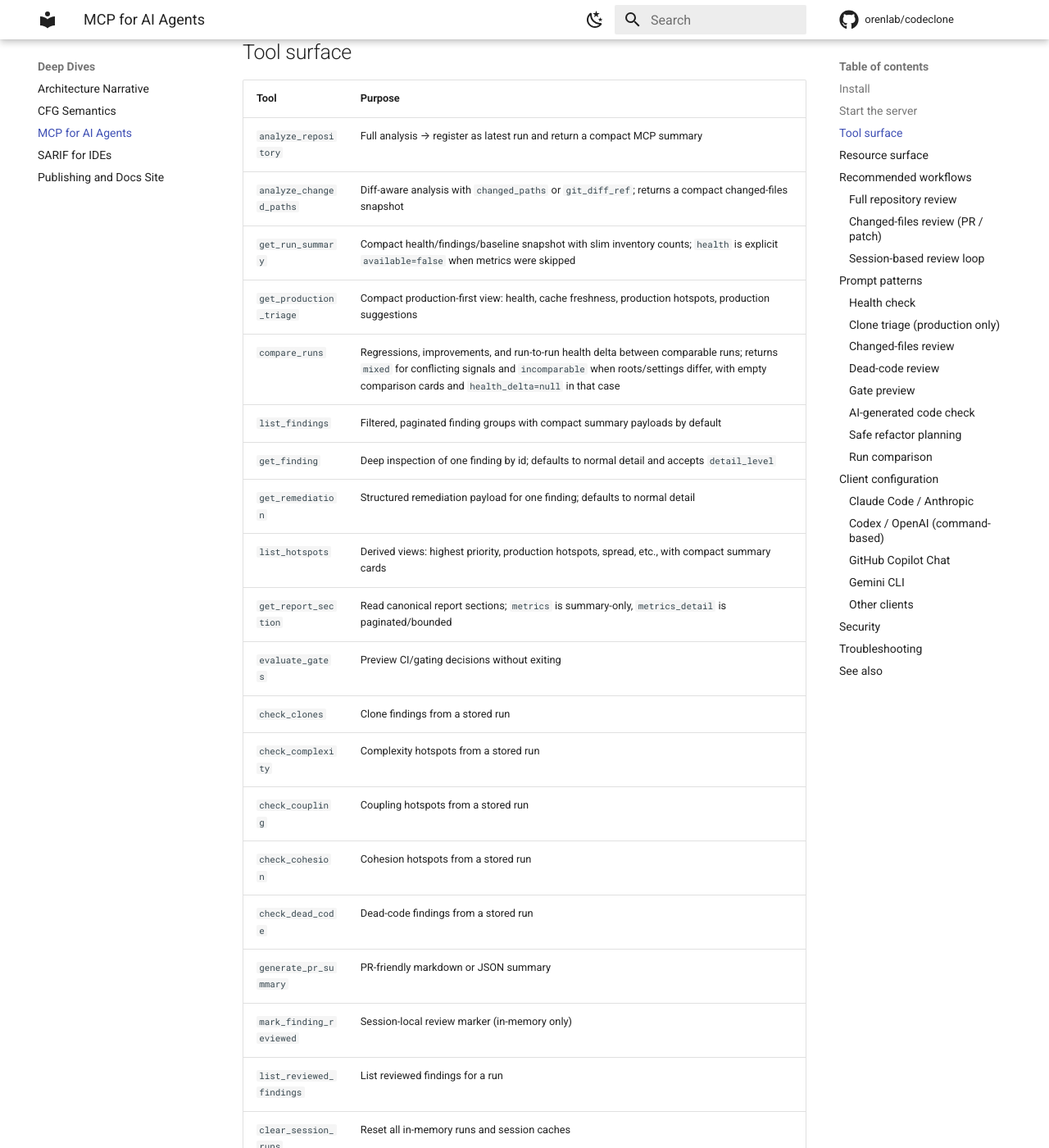
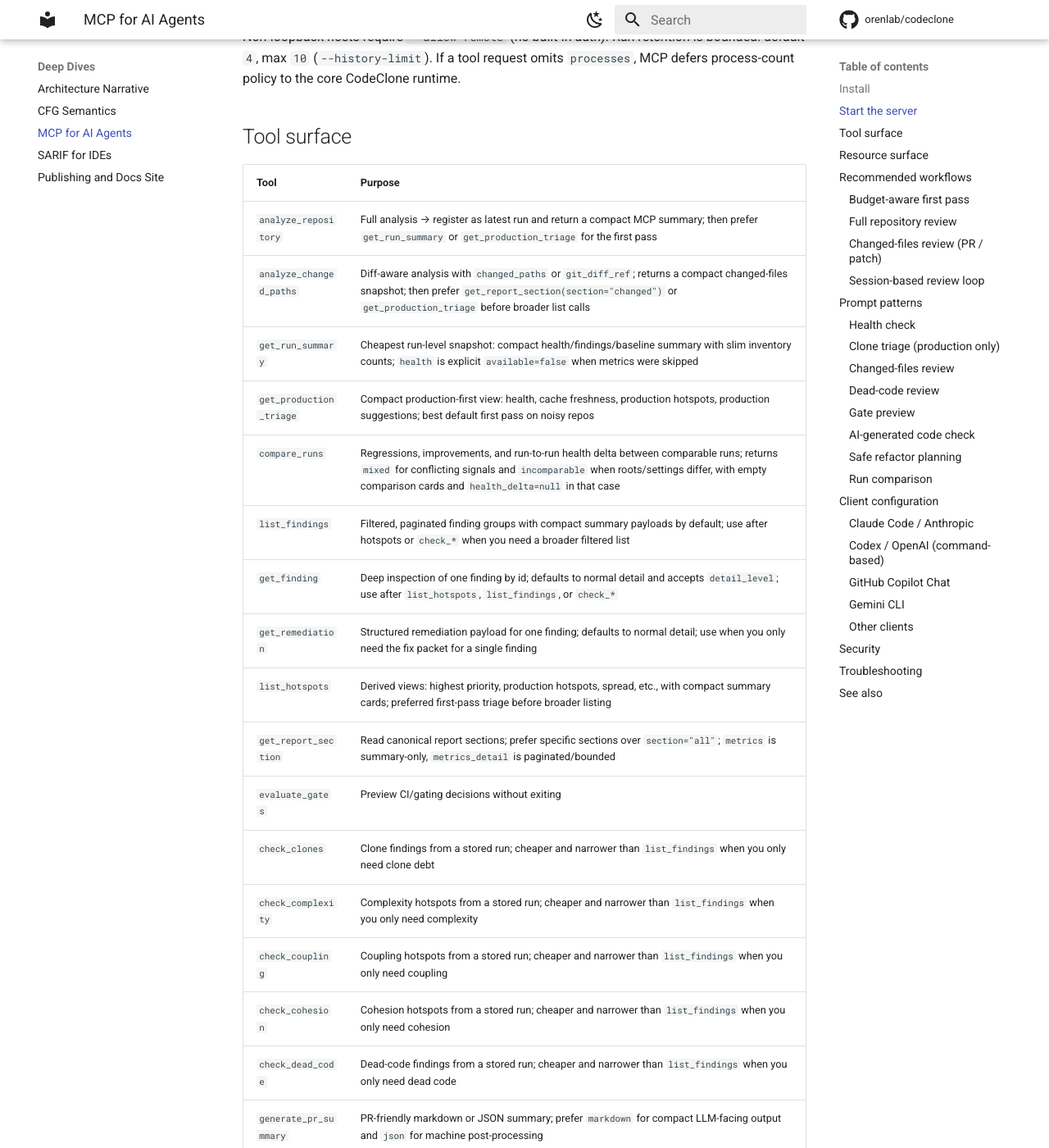
Before and after one commit to orenlab/codeclone, an MkDocs documentation site: the page built from docs/mcp.md, in a window 1280 px wide and 1400 px high, scrolled down 991 px. Shown: the whole window at 82% size. Built offline with MkDocs 1.6.1 and Material for MkDocs 9.7.7, drawn with Linux system fonts in a browser that asks for light colours; comment, search, counter and statistics services are not loaded; some of the changed text lies outside the part shown.

Commit message:
feat(mcp): harden MCP helper semantics and make the budget-first workflow explicit
- stabilize compact MCP clone and finding ids with collision-safe hashed short-id helpers
- factor JSON/resource serialization and derived-section projection into shared MCP helpers, reducing service coupling without changing canonical report contracts
- make the MCP workflow explicitly budget-aware and triage-first in server instructions, tool descriptions, README, and MCP docs
- lock the new guidance and helper behavior with updated MCP server/service tests
- refresh uv.lock to the current dependency lock state

````diff
--- a/docs/mcp.md
+++ b/docs/mcp.md
@@ -4,9 +4,13 @@
 and MCP-capable clients. It exposes the existing deterministic pipeline without
 mutating source files, baselines, cache, or on-disk report artifacts. Only
 session-local review/run state is mutable in memory.
+It is not only bounded in payload shape — it actively guides agents toward
+low-cost, high-signal workflows.
 
 MCP is a **client integration surface**, not a model-specific feature. It works
 with any MCP-capable client regardless of the backend model.
+In practice, the cheapest useful path is also the most obvious one: summary or
+triage first, then hotspots or focused checks, then single-finding drill-down.
 
 ## Install
 
@@ -44,23 +48,23 @@
 
 | Tool                     | Purpose                                                                                                                                                                                                                                 |
 |--------------------------|-----------------------------------------------------------------------------------------------------------------------------------------------------------------------------------------------------------------------------------------|
-| `analyze_repository`     | Full analysis → register as latest run and return a compact MCP summary                                                                                                                                                                 |
-| `analyze_changed_paths`  | Diff-aware analysis with `changed_paths` or `git_diff_ref`; returns a compact changed-files snapshot                                                                                                                                    |
-| `get_run_summary`        | Compact health/findings/baseline snapshot with slim inventory counts; `health` is explicit `available=false` when metrics were skipped                                                                                                  |
-| `get_production_triage`  | Compact production-first view: health, cache freshness, production hotspots, production suggestions                                                                                                                                     |
+| `analyze_repository`     | Full analysis → register as latest run and return a compact MCP summary; then prefer `get_run_summary` or `get_production_triage` for the first pass                                                                                    |
+| `analyze_changed_paths`  | Diff-aware analysis with `changed_paths` or `git_diff_ref`; returns a compact changed-files snapshot; then prefer `get_report_section(section="changed")` or `get_production_triage` before broader list calls                          |
+| `get_run_summary`        | Cheapest run-level snapshot: compact health/findings/baseline summary with slim inventory counts; `health` is explicit `available=false` when metrics were skipped                                                                      |
+| `get_production_triage`  | Compact production-first view: health, cache freshness, production hotspots, production suggestions; best default first pass on noisy repos                                                                                             |
 | `compare_runs`           | Regressions, improvements, and run-to-run health delta between comparable runs; returns `mixed` for conflicting signals and `incomparable` when roots/settings differ, with empty comparison cards and `health_delta=null` in that case |
-| `list_findings`          | Filtered, paginated finding groups with compact summary payloads by default                                                                                                                                                             |
-| `get_finding`            | Deep inspection of one finding by id; defaults to normal detail and accepts `detail_level`                                                                                                                                              |
-| `get_remediation`        | Structured remediation payload for one finding; defaults to normal detail                                                                                                                                                               |
-| `list_hotspots`          | Derived views: highest priority, production hotspots, spread, etc., with compact summary cards                                                                                                                                          |
-| `get_report_section`     | Read canonical report sections; `metrics` is summary-only, `metrics_detail` is paginated/bounded                                                                                                                                        |
+| `list_findings`          | Filtered, paginated finding groups with compact summary payloads by default; use after hotspots or `check_*` when you need a broader filtered list                                                                                      |
+| `get_finding`            | Deep inspection of one finding by id; defaults to normal detail and accepts `detail_level`; use after `list_hotspots`, `list_findings`, or `check_*`                                                                                    |
+| `get_remediation`        | Structured remediation payload for one finding; defaults to normal detail; use when you only need the fix packet for a single finding                                                                                                   |
+| `list_hotspots`          | Derived views: highest priority, production hotspots, spread, etc., with compact summary cards; preferred first-pass triage before broader listing                                                                                      |
+| `get_report_section`     | Read canonical report sections; prefer specific sections over `section="all"`; `metrics` is summary-only, `metrics_detail` is paginated/bounded                                                                                         |
 | `evaluate_gates`         | Preview CI/gating decisions without exiting                                                                                                                                                                                             |
-| `check_clones`           | Clone findings from a stored run                                                                                                                                                                                                        |
-| `check_complexity`       | Complexity hotspots from a stored run                                                                                                                                                                                                   |
-| `check_coupling`         | Coupling hotspots from a stored run                                                                                                                                                                                                     |
-| `check_cohesion`         | Cohesion hotspots from a stored run                                                                                                                                                                                                     |
-| `check_dead_code`        | Dead-code findings from a stored run                                                                                                                                                                                                    |
-| `generate_pr_summary`    | PR-friendly markdown or JSON summary                                                                                                                                                                                                    |
+| `check_clones`           | Clone findings from a stored run; cheaper and narrower than `list_findings` when you only need clone debt                                                                                                                               |
+| `check_complexity`       | Complexity hotspots from a stored run; cheaper and narrower than `list_findings` when you only need complexity                                                                                                                          |
+| `check_coupling`         | Coupling hotspots from a stored run; cheaper and narrower than `list_findings` when you only need coupling                                                                                                                              |
+| `check_cohesion`         | Cohesion hotspots from a stored run; cheaper and narrower than `list_findings` when you only need cohesion                                                                                                                              |
+| `check_dead_code`        | Dead-code findings from a stored run; cheaper and narrower than `list_findings` when you only need dead code                                                                                                                            |
+| `generate_pr_summary`    | PR-friendly markdown or JSON summary; prefer `markdown` for compact LLM-facing output and `json` for machine post-processing                                                                                                            |
 | `mark_finding_reviewed`  | Session-local review marker (in-memory only)                                                                                                                                                                                            |
 | `list_reviewed_findings` | List reviewed findings for a run                                                                                                                                                                                                        |
 | `clear_session_runs`     | Reset all in-memory runs and session caches                                                                                                                                                                                             |
@@ -119,10 +123,18 @@
 
 ## Recommended workflows
 
+### Budget-aware first pass
+
+```
+analyze_repository → get_run_summary or get_production_triage
+→ list_hotspots or check_* → get_finding → get_remediation
+```
+
 ### Full repository review
 
 ```
-analyze_repository → get_production_triage → get_finding → evaluate_gates
+analyze_repository → get_production_triage
+→ list_hotspots(kind="highest_priority") → get_finding → evaluate_gates
 ```
 
 ### Changed-files review (PR / patch)
@@ -203,11 +215,21 @@
 **Tips:**
 
 - Use `analyze_changed_paths` for PRs, not full analysis.
+- Prefer `get_run_summary` or `get_production_triage` for the first pass on a
+  new run.
+- Prefer `list_hotspots` or the narrow `check_*` tools before broad
+  `list_findings` calls.
+- Use `get_finding` / `get_remediation` for one finding instead of raising
+  `detail_level` on larger lists.
 - Set `cache_policy="off"` when you need the freshest truth from a new analysis
   run, not whatever older session state currently sits behind `latest/*`.
 - Pass an absolute `root` to `analyze_repository` / `analyze_changed_paths`.
   MCP intentionally rejects relative roots like `.` to avoid analyzing the
   wrong directory when server cwd and client workspace differ.
+- Prefer `generate_pr_summary(format="markdown")` for agent-facing output; use
+  `json` only when another machine step needs it.
+- Avoid `get_report_section(section="all")` unless you truly need the full
+  canonical report document.
 - Use `get_report_section(section="metrics_detail", family=..., limit=...)` for
   metrics drill-down; the unfiltered call is intentionally bounded.
 - Use `"production-only"` / `source_kind` filters to cut test/fixture noise.
````
Also changed, not shown: README.md (+5 -1 lines), docs/book/20-mcp-interface.md (+30 -15 lines), 5 other files.
